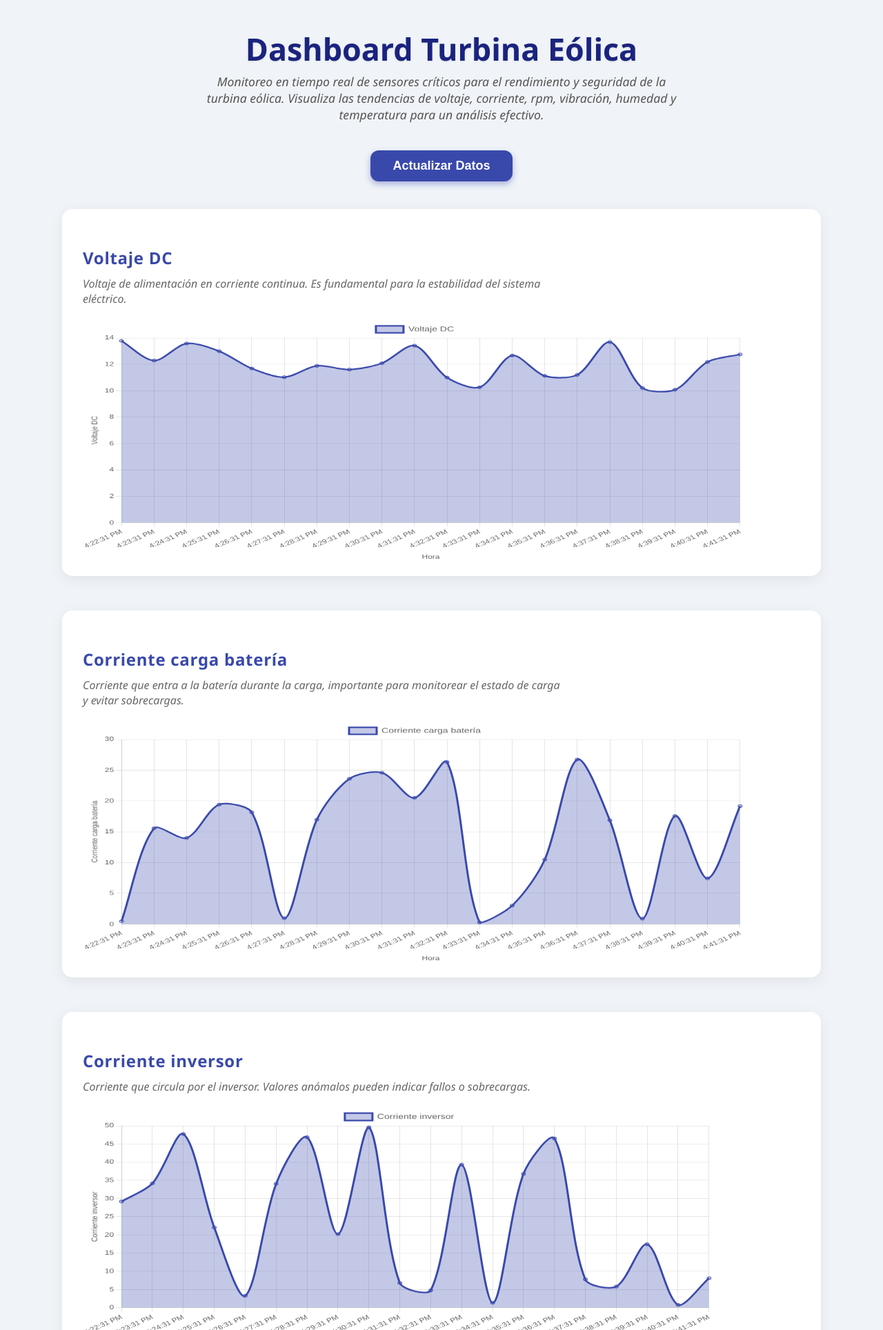
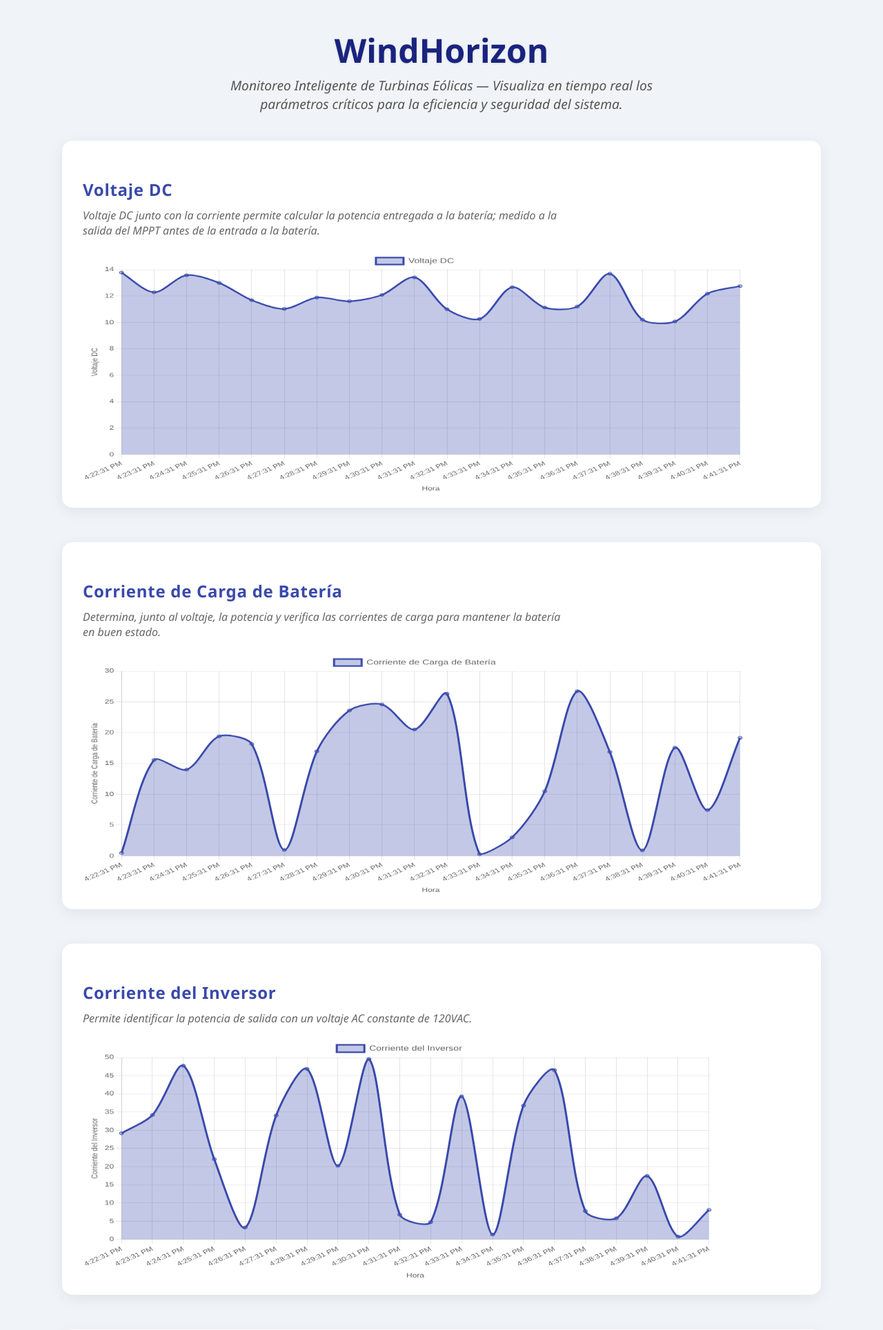
Before and after one commit to robinsons1/WindHorizon, a FastAPI app: page / in a window 1280 px wide. Shown: the top 1928 px of the page at 69% size. Run offline with FastAPI, Linux system fonts and the light colour scheme.

Commit message:
Actualización automática

```diff
--- a/templates/index.html
+++ b/templates/index.html
@@ -3,7 +3,7 @@
 <head>
   <meta charset="UTF-8" />
   <meta name="viewport" content="width=device-width, initial-scale=1" />
-  <title>Dashboard Turbina Eólica - Monitoreo de Sensores</title>
+  <title>WindHorizon - Monitoreo Inteligente de Turbinas Eólicas</title>
   <script src="https://cdn.jsdelivr.net/npm/chart.js"></script>
   <style>
     body {
@@ -17,14 +17,14 @@
     h1 {
       text-align: center;
       font-weight: 700;
-      font-size: 2.8rem;
+      font-size: 3rem;
       margin-bottom: 5px;
       color: #1a237e;
       text-shadow: 0 1px 3px rgba(0,0,0,0.1);
     }
     p.subtitle {
       text-align: center;
-      font-size: 1.1rem;
+      font-size: 1.2rem;
       color: #555;
       margin-top: 0;
       margin-bottom: 40px;
@@ -32,24 +32,6 @@
       max-width: 700px;
       margin-left: auto;
       margin-right: auto;
-    }
-    #refreshBtn {
-      display: block;
-      margin: 0 auto 40px auto;
-      padding: 12px 32px;
-      font-size: 18px;
-      font-weight: 600;
-      border: none;
-      background-color: #3949ab;
-      color: white;
-      border-radius: 12px;
-      cursor: pointer;
-      box-shadow: 0 4px 10px rgba(57,73,171,0.4);
-      transition: background-color 0.3s ease, box-shadow 0.3s ease;
-    }
-    #refreshBtn:hover {
-      background-color: #283593;
-      box-shadow: 0 6px 15px rgba(40,53,147,0.6);
     }
     .chart-container {
       background: white;
@@ -87,12 +69,10 @@
   </style>
 </head>
 <body>
-  <h1>Dashboard Turbina Eólica</h1>
+  <h1>WindHorizon</h1>
   <p class="subtitle">
-    Monitoreo en tiempo real de sensores críticos para el rendimiento y seguridad de la turbina eólica.
-    Visualiza las tendencias de voltaje, corriente, rpm, vibración, humedad y temperatura para un análisis efectivo.
+    Monitoreo Inteligente de Turbinas Eólicas — Visualiza en tiempo real los parámetros críticos para la eficiencia y seguridad del sistema.
   </p>
-  <button id="refreshBtn">Actualizar Datos</button>
 
   <div id="charts"></div>
 
@@ -102,43 +82,43 @@
         key: "voltaje_dc",
         label: "Voltaje DC",
         min: 10, max: 14,
-        desc: "Voltaje de alimentación en corriente continua. Es fundamental para la estabilidad del sistema eléctrico."
+        desc: "Voltaje DC junto con la corriente permite calcular la potencia entregada a la batería; medido a la salida del MPPT antes de la entrada a la batería."
       },
       {
         key: "corriente_bateria",
-        label: "Corriente carga batería",
+        label: "Corriente de Carga de Batería",
         min: 0, max: 30,
-        desc: "Corriente que entra a la batería durante la carga, importante para monitorear el estado de carga y evitar sobrecargas."
+        desc: "Determina, junto al voltaje, la potencia y verifica las corrientes de carga para mantener la batería en buen estado."
       },
       {
         key: "corriente_inversor",
-        label: "Corriente inversor",
+        label: "Corriente del Inversor",
         min: 0, max: 50,
-        desc: "Corriente que circula por el inversor. Valores anómalos pueden indicar fallos o sobrecargas."
+        desc: "Permite identificar la potencia de salida con un voltaje AC constante de 120VAC."
       },
       {
         key: "rpm_turbina",
-        label: "RPM turbina",
+        label: "RPM de la Turbina",
         min: 0, max: 3000,
-        desc: "Velocidad de rotación de la turbina, clave para el control del sistema y rendimiento energético."
+        desc: "Indica la velocidad de rotación y ayuda a calcular límites seguros mediante el freno."
       },
       {
         key: "vibracion",
-        label: "Vibración",
+        label: "Vibración Estructural",
         min: 0, max: 10,
-        desc: "Nivel de vibración medido en la estructura, útil para detectar desgastes o fallas mecánicas."
+        desc: "Sensor de seguridad que detecta vibraciones elevadas para detener la turbina y evitar daños."
       },
       {
         key: "humedad",
-        label: "Humedad",
+        label: "Humedad Ambiental",
         min: 20, max: 80,
-        desc: "Porcentaje de humedad ambiental, que puede afectar componentes eléctricos y mecánicos."
+        desc: "Monitorea las condiciones de humedad en la zona para prever efectos en componentes eléctricos y mecánicos."
       },
       {
         key: "temperatura",
-        label: "Temperatura",
+        label: "Temperatura Ambiental",
         min: 0, max: 40,
-        desc: "Temperatura ambiente en el sitio, importante para análisis de condiciones de operación."
+        desc: "Mide las condiciones climáticas que pueden afectar la operación y eficiencia de la turbina."
       }
     ];
 
@@ -230,12 +210,12 @@
       });
     }
 
+    // Inicializa todo al cargar
     crearContenedoresIniciales();
     crearGraficosIniciales();
 
-    document.getElementById("refreshBtn").addEventListener("click", () => {
-      actualizarDatos();
-    });
+    // Actualiza datos automáticamente cada 10 segundos
+    setInterval(actualizarDatos, 10000);
   </script>
 </body>
 </html>
```
